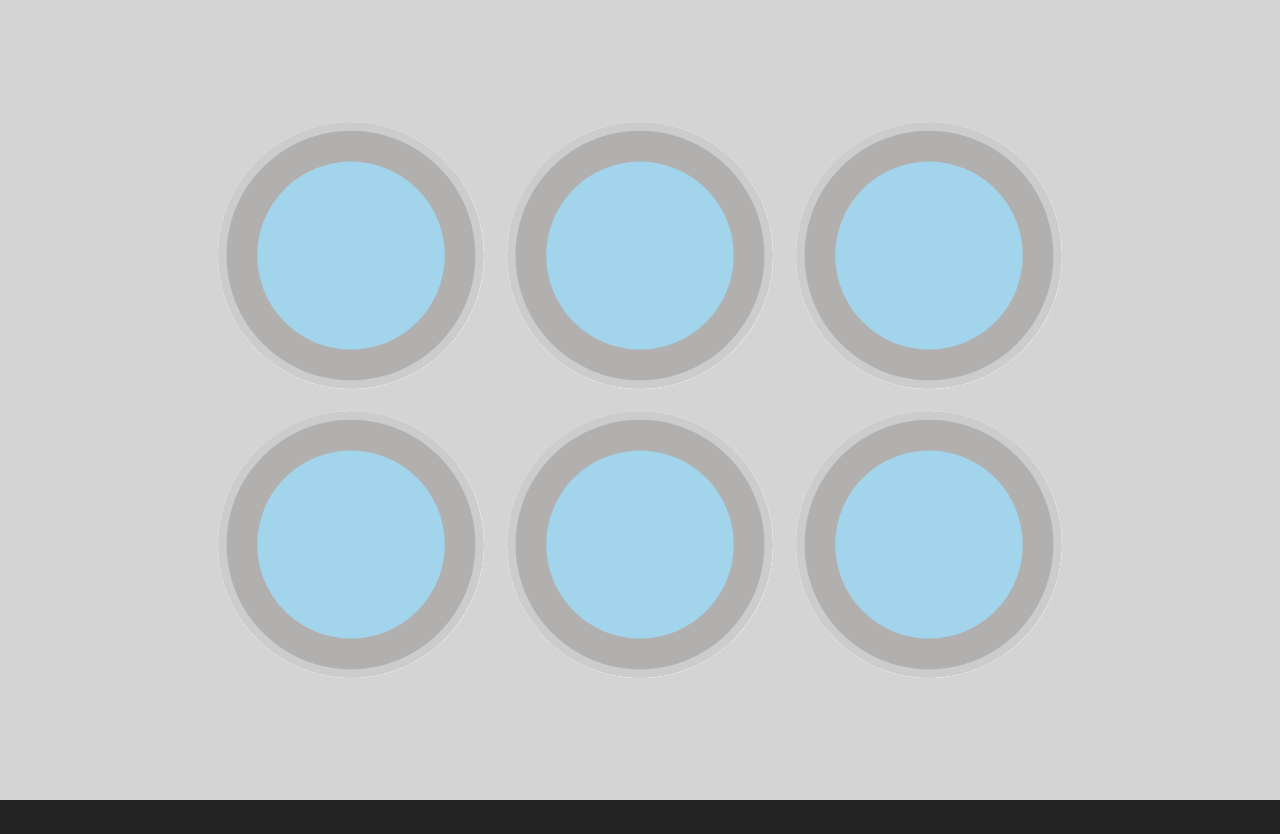
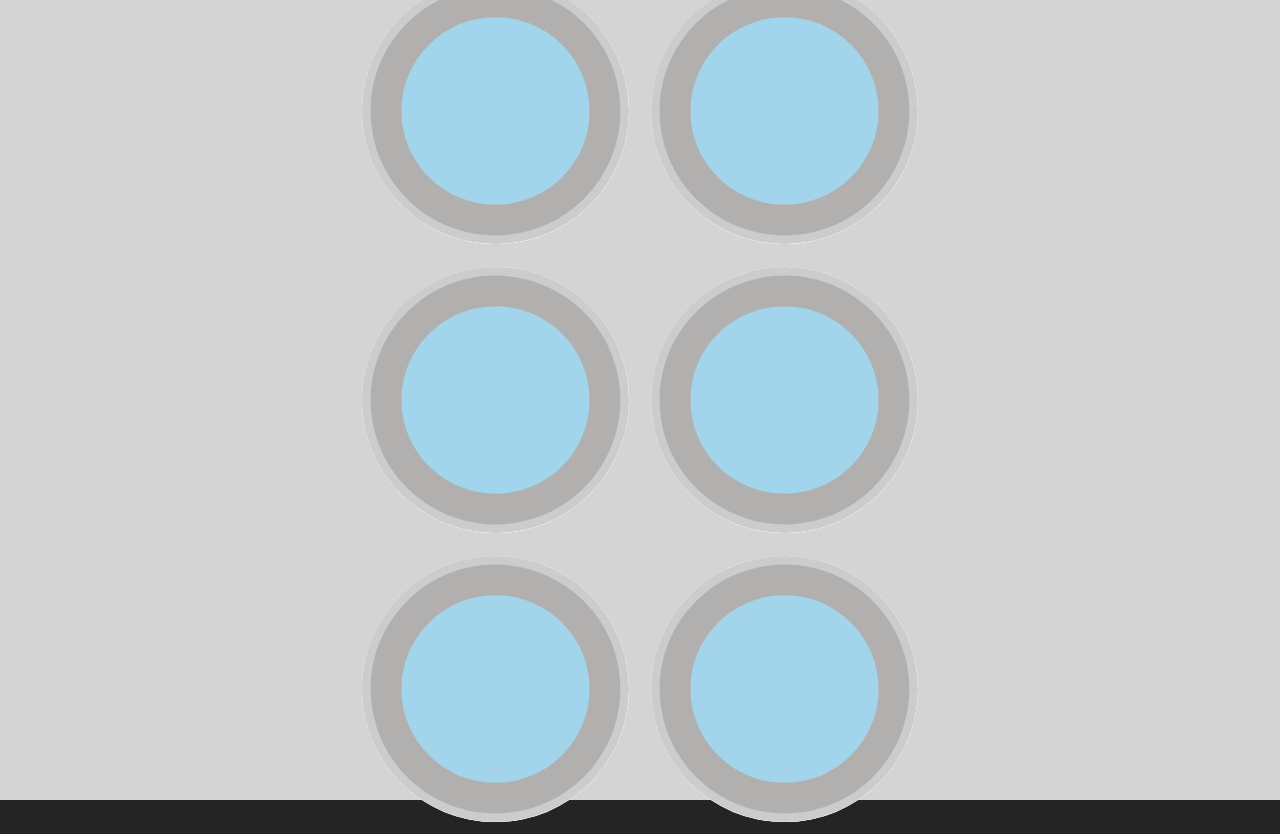
Before and after one commit to AnifInnab/jakpast, a React (Vite) app: page / in a window 1280 px wide. Before the commit the page ends 800 px from the top, so only its background shows below. Built offline with nearby package versions, Linux system fonts and the light colour scheme.

Commit message:
vertical

```diff
--- a/src/App.tsx
+++ b/src/App.tsx
@@ -7,10 +7,12 @@ const App = () => {
       <div className="row">
         <Circle />
         <Circle />
+      </div>
+      <div className="row">
+        <Circle />
         <Circle />
       </div>
       <div className="row">
-        <Circle />
         <Circle />
         <Circle />
       </div>
```
